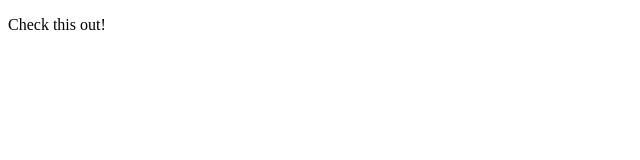
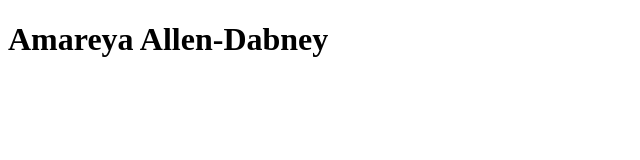
Before and after one commit to marinadell/MariPrimeApp.github.io, a plain HTML site: page index.html in a window 1280 px wide. Shown: the whole page, without its empty margins (0-640 px from the left). Drawn offline with Linux system fonts and the light colour scheme.

Commit message:
name added

```diff
--- a/index.html
+++ b/index.html
@@ -1,11 +1,11 @@
 <!DOCTYPE html>
 <html>
   <head>
-    <title>GitHub Page</title>
+    <title>Resume</title>
     <link rel="stylesheet" href="style.css"/>
   </head>
 
   <body>
-    <p>Check this out!</p>
+    <h1>Amareya Allen-Dabney</h1>
   </body>
  </html>
```
